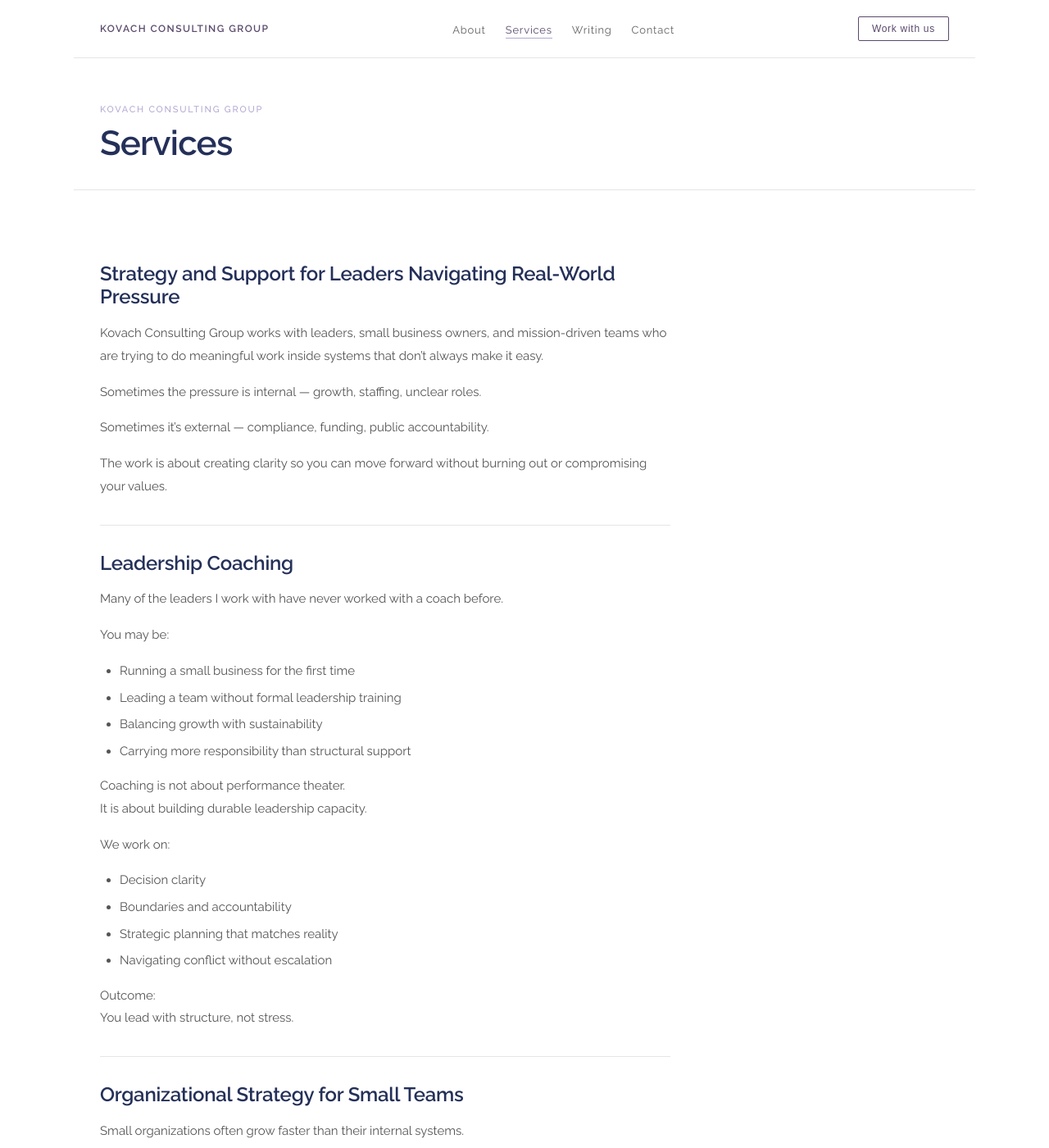
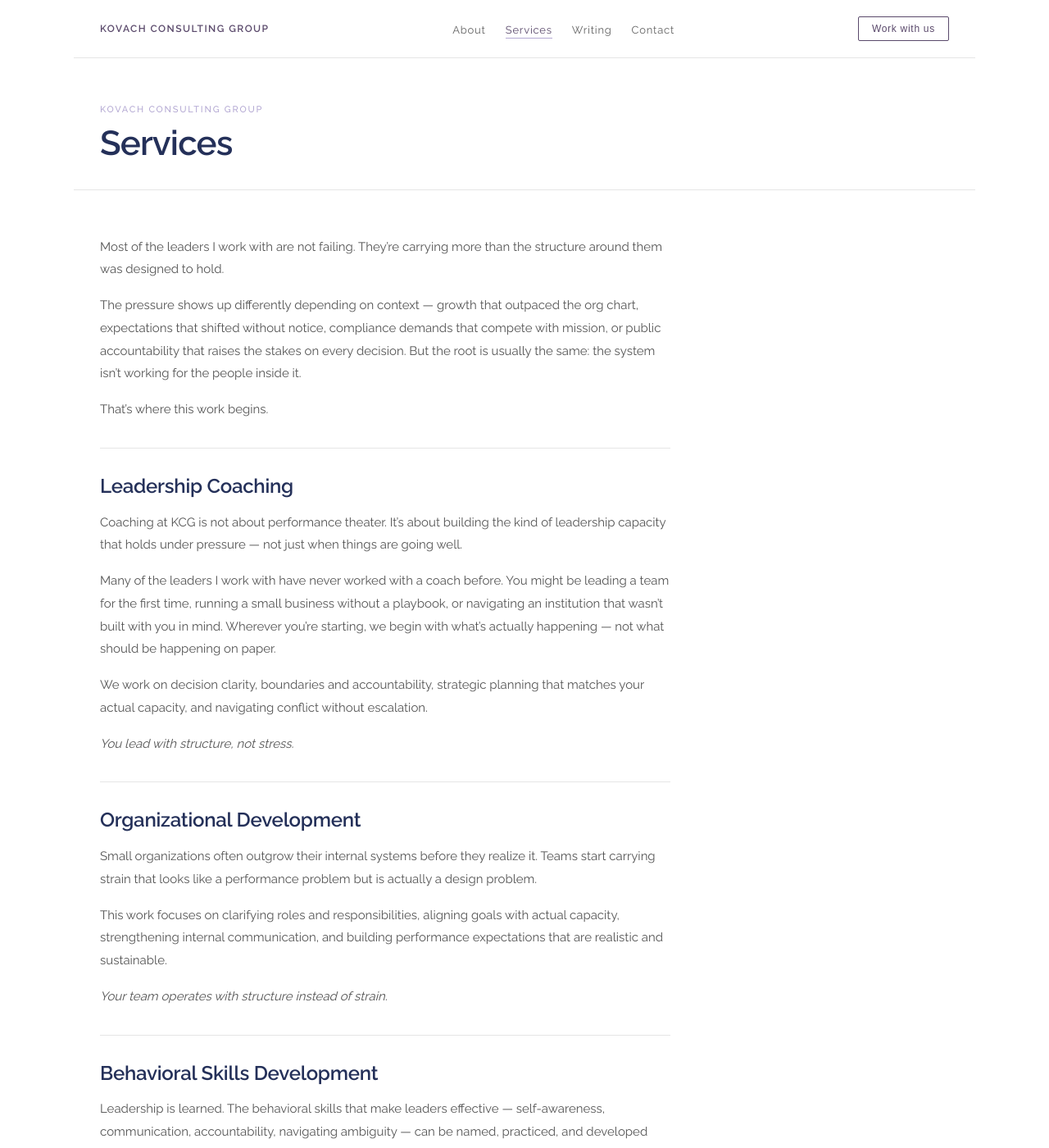
Before and after one commit to jesskovach/kovachconsultants, a Jekyll site: the page built from services.md, in a window 1280 px wide and 1400 px high. Shown: the whole window at 82% size. Built offline with Jekyll 4.4.1, drawn with Linux system fonts in a browser that asks for light colours; some of the changed text lies outside the part shown.

Commit message:
redesign update KCG services.md

```diff
--- a/services.md
+++ b/services.md
@@ -4,109 +4,70 @@ title: Services
 permalink: /services/
 ---
 
-# Strategy and Support for Leaders Navigating Real-World Pressure
+Most of the leaders I work with are not failing. They're carrying more than the structure around them was designed to hold.
 
-Kovach Consulting Group works with leaders, small business owners, and mission-driven teams who are trying to do meaningful work inside systems that don’t always make it easy.
+The pressure shows up differently depending on context — growth that outpaced the org chart, expectations that shifted without notice, compliance demands that compete with mission, or public accountability that raises the stakes on every decision. But the root is usually the same: the system isn't working for the people inside it.
 
-Sometimes the pressure is internal — growth, staffing, unclear roles.
-
-Sometimes it’s external — compliance, funding, public accountability.
-
-The work is about creating clarity so you can move forward without burning out or compromising your values.
+That's where this work begins.
 
 ---
 
 ## Leadership Coaching
 
-Many of the leaders I work with have never worked with a coach before.
+Coaching at KCG is not about performance theater. It's about building the kind of leadership capacity that holds under pressure — not just when things are going well.
 
-You may be:
+Many of the leaders I work with have never worked with a coach before. You might be leading a team for the first time, running a small business without a playbook, or navigating an institution that wasn't built with you in mind. Wherever you're starting, we begin with what's actually happening — not what should be happening on paper.
 
-- Running a small business for the first time
-- Leading a team without formal leadership training
-- Balancing growth with sustainability
-- Carrying more responsibility than structural support
+We work on decision clarity, boundaries and accountability, strategic planning that matches your actual capacity, and navigating conflict without escalation.
 
-Coaching is not about performance theater.
-It is about building durable leadership capacity.
-
-We work on:
-
-- Decision clarity
-- Boundaries and accountability
-- Strategic planning that matches reality
-- Navigating conflict without escalation
-
-Outcome:
-You lead with structure, not stress.
+*You lead with structure, not stress.*
 
 ---
 
-## Organizational Strategy for Small Teams
+## Organizational Development
 
-Small organizations often grow faster than their internal systems.
+Small organizations often outgrow their internal systems before they realize it. Teams start carrying strain that looks like a performance problem but is actually a design problem.
 
-We focus on:
+This work focuses on clarifying roles and responsibilities, aligning goals with actual capacity, strengthening internal communication, and building performance expectations that are realistic and sustainable.
 
-- Clarifying roles and responsibilities
-- Aligning goals with actual capacity
-- Strengthening internal communication
-- Designing sustainable performance expectations
+*Your team operates with structure instead of strain.*
 
-Outcome:
-Systems that support people instead of exhausting them.
+---
+
+## Behavioral Skills Development
+
+Leadership is learned. The behavioral skills that make leaders effective — self-awareness, communication, accountability, navigating ambiguity — can be named, practiced, and developed over time.
+
+This work is client-defined. We identify the specific competencies that matter for your context, build a framework around them, and track progress in a way that reflects real growth rather than checkbox completion.
+
+*Development that is yours — not templated.*
+
+---
+
+## Strategic Advisory
+
+For organizations navigating change, growth, or moments of inflection, this work offers a thinking partner with the experience to ask better questions and help you see the patterns before they become problems.
+
+We work at the intersection of strategy and people — because the best strategic plans fail when they don't account for the humans who have to carry them out.
+
+*Strategy that moves with purpose.*
 
 ---
 
 ## Ethical Operations & Compliance
 
-For nonprofits and mission-driven businesses, compliance is not optional — but it should not become overwhelming.
+For nonprofits and mission-driven organizations, compliance should protect people — not create confusion or consume resources that belong elsewhere.
 
-This work includes:
+This work includes practical compliance frameworks, anti-trafficking safeguards, risk mapping for small organizations, and clear reporting structures that your team can actually use.
 
-- Practical compliance frameworks
-- Anti-trafficking awareness and operational safeguards
-- Risk mapping for small organizations
-- Clear reporting structures
-
-Outcome:
-Protection that is operational, not performative.
+*Protection that is embedded in practice.*
 
 ---
 
-## Community & Civic Leadership Development
+## Speaking & Facilitation
 
-Through my nonprofit and speaking work, I also support:
+I speak and facilitate on leadership under pressure, ethical decision-making, institutional accountability, and building systems that protect people.
 
-- Marginalized founders
-- Women-led initiatives
-- Community-based leaders
-- Individuals navigating institutional barriers
+Workshops are designed to be practical and grounded — built around the real constraints your audience is navigating, not abstract frameworks divorced from lived experience.
 
-The goal is access — to knowledge, to structure, to support.
-
-Leadership development should not be reserved for people with corporate backing.
-
----
-
-## Speaking & Workshops
-
-I speak on:
-
-- Leadership under pressure
-- Ethical decision-making
-- Institutional accountability
-- Building systems that protect people
-
-Workshops are designed to be practical and accessible — not abstract lectures.
-
----
-
-## Start Where You Are
-
-You do not need a perfect structure to begin.
-
-You need clarity about what is working, what is not, and what is within your control.
-
-Schedule a Conversation
-hello@kovachconsultants.com
+*To inquire about speaking or facilitation, [get in touch](/contact).*
```
